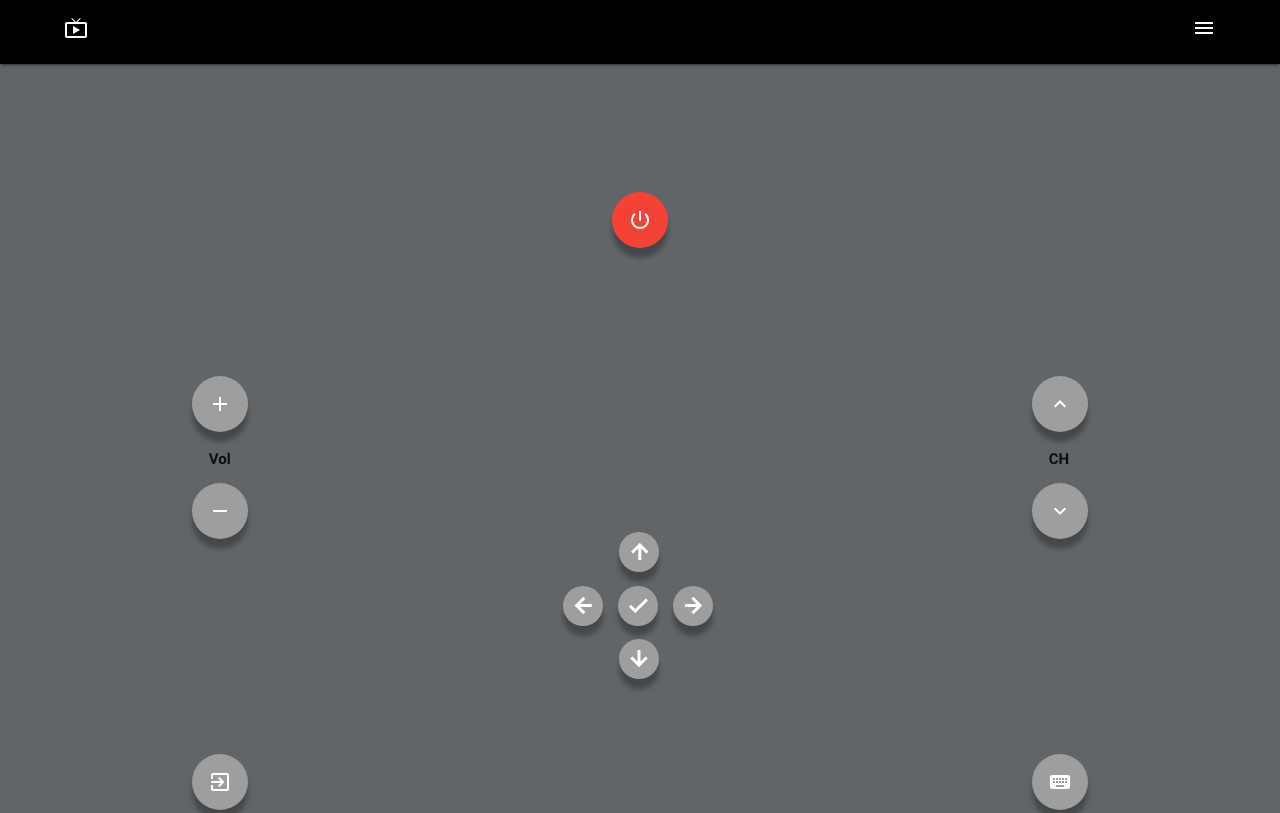
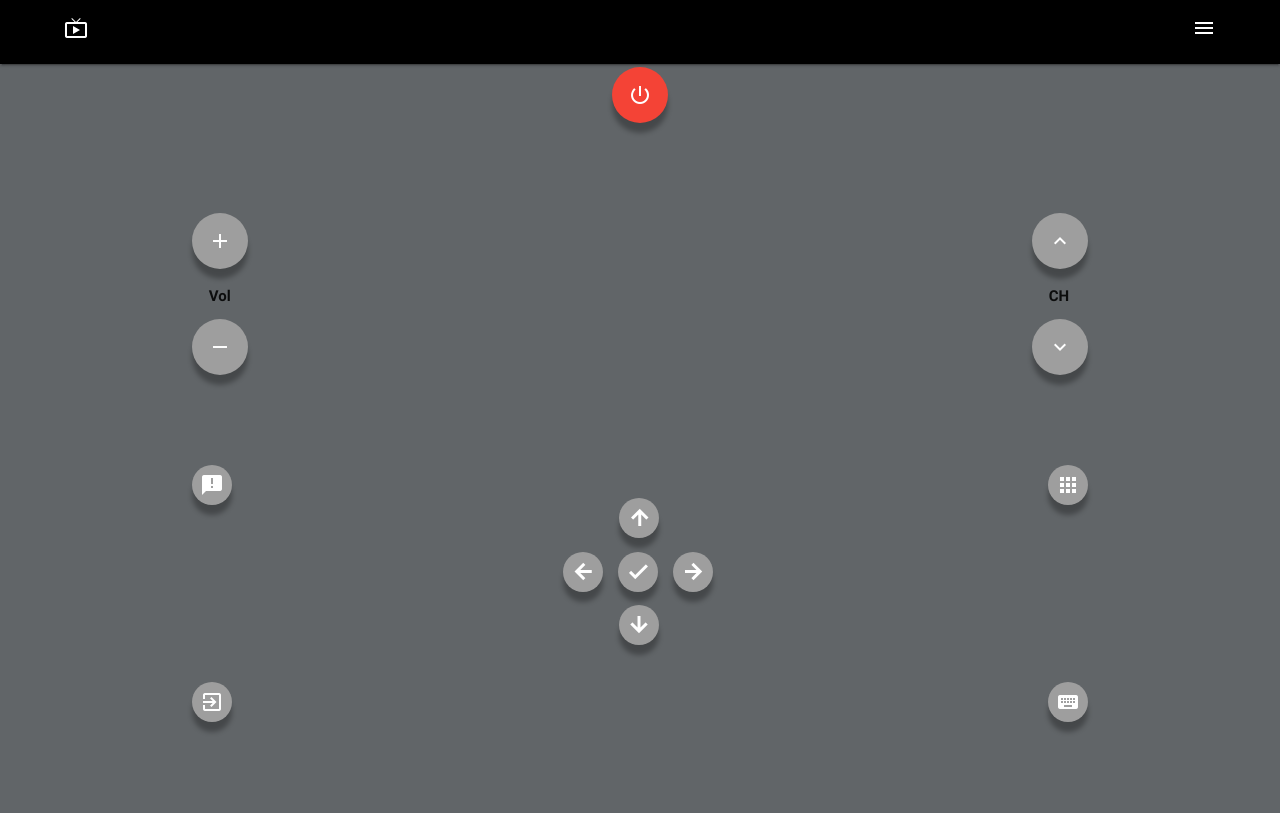
Before and after one commit to CarlottoLeo/LayoutControl, a plain HTML site: page index.html in a window 1280 px wide. Shown: the top 813 px of the page. Drawn offline with nearby package versions, Linux system fonts and the light colour scheme.

Commit message:
Ajuste Layout 2

```diff
--- a/css/index.css
+++ b/css/index.css
@@ -3,6 +3,7 @@ html{
 }
 
 .divPai{
+  margin-top: -3%;
   display: flex;
   justify-content: space-between;
 }
@@ -17,7 +18,7 @@ html{
   display: flex;
   align-items: center;
   justify-content: center;
-  margin-top: 10%;
+  margin-top: 3px;
 }
 
 .space{
--- a/index.html
+++ b/index.html
@@ -38,6 +38,16 @@
       <a class="shadow space btn-floating btn-large waves-effect waves-light grey"><i class="material-icons">keyboard_arrow_down</i></a>
     </div>
   </div>
+  <div class="divPai">
+    <div class="divFilho">
+      <a class="shadow btn-floating btn waves-effect waves-light grey"><i class="material-icons">announcement</i></a>
+      <br>
+    </div>
+    <div class="divFilho">
+      <a class="shadow btn-floating btn waves-effect waves-light grey"><i class="material-icons">apps</i></a>
+      <br>
+    </div>
+  </div>
   <div class="divNavigate">
     <div>
       <a class="shadow space btn-floating grey" style="left: 14%;"><i class="material-icons"><b>arrow_back</b></i></a>
@@ -49,11 +59,11 @@
   </div>
   <div class="divPai">
     <div class="divFilho">
-      <a class="shadow btn-floating btn-large waves-effect waves-light grey"><i class="material-icons">exit_to_app</i></a>
+      <a class="shadow btn-floating btn waves-effect waves-light grey"><i class="material-icons">exit_to_app</i></a>
       <br>
     </div>
     <div class="divFilho">
-      <a class="shadow btn-floating btn-large waves-effect waves-light grey"><i class="material-icons">keyboard</i></a>
+      <a class="shadow btn-floating btn waves-effect waves-light grey"><i class="material-icons">keyboard</i></a>
       <br>
     </div>
   </div>
```
